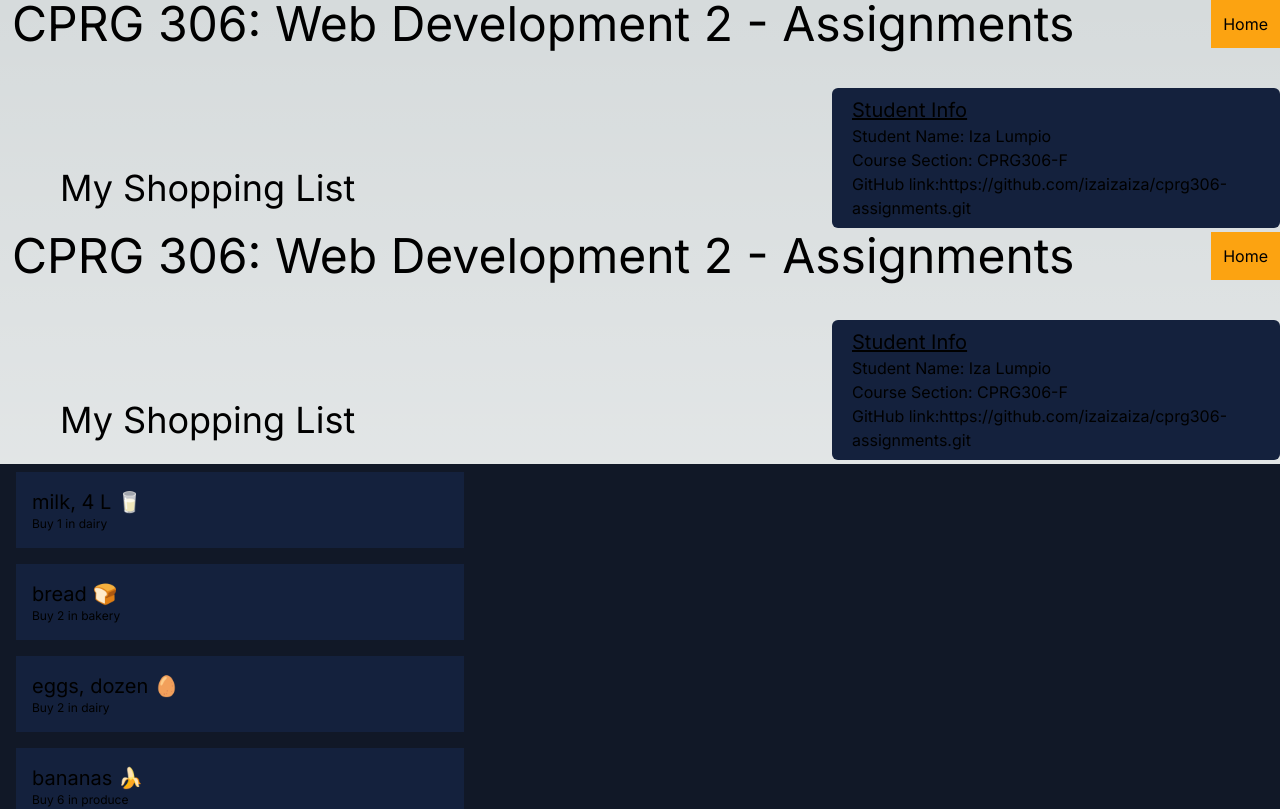
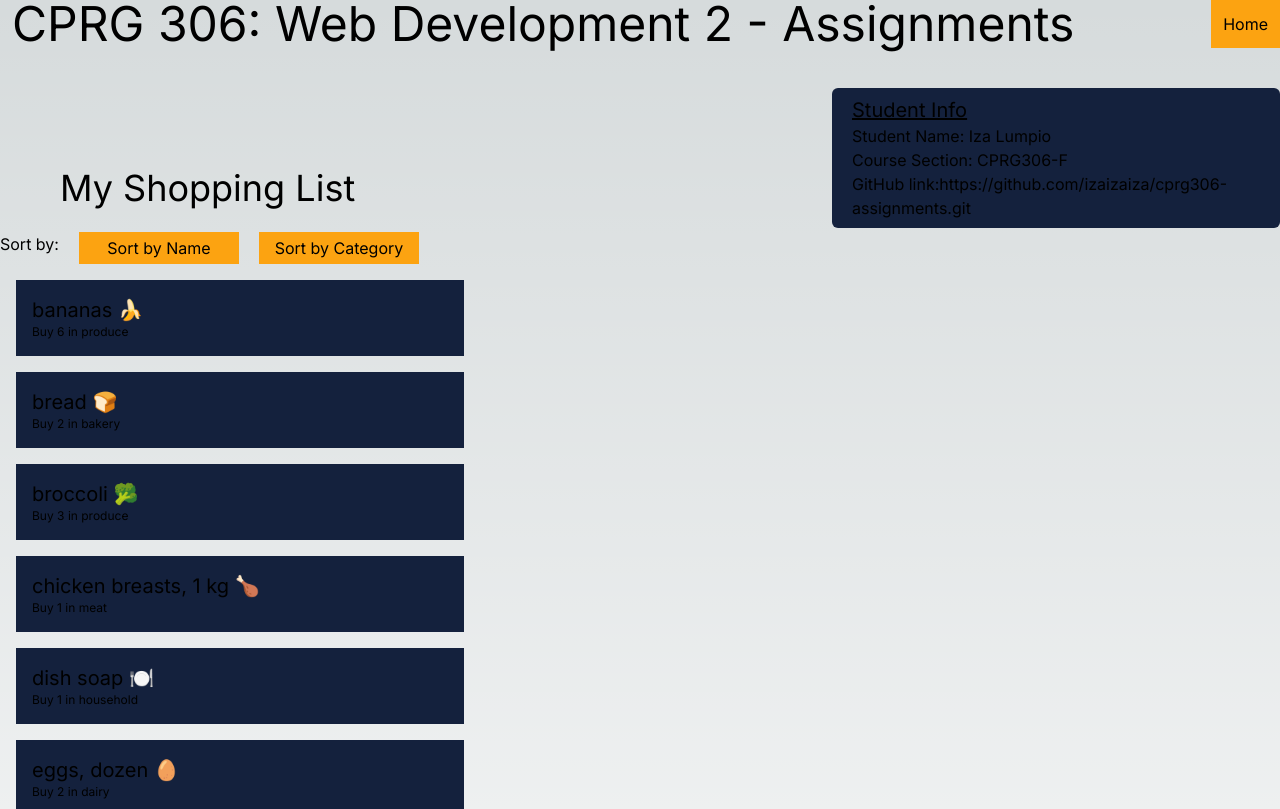
Before and after one commit to izaizaiza/cprg306-assignments, a Next.js app: page /week5 in a window 1280 px wide. Shown: the top 809 px of the page. Built offline with nearby package versions, Linux system fonts and the light colour scheme.

Commit message:
added sort buttons

```diff
--- a/app/week5/item-list.js
+++ b/app/week5/item-list.js
@@ -0,0 +1,68 @@
+"use client"
+
+
+import { useState } from "react";
+import itemsData from "./items.json";
+import Item from "./item.js";
+
+
+
+export default function ItemList() {
+
+
+
+    // 1.initialize state variable
+    // create state variable named sortBy and setter function setSortBy
+    // set initial value to "name"
+    let [sortBy, setSortBy] = useState("name");
+
+    //2. Sort the items use javaScript's sort function to sort the items array
+    // if sortBy is name, sort the items by name
+    // if sortBy is category, sort the items by category
+
+    let sortedItems = itemsData.sort((a, b) => {
+        if (sortBy === "name") {
+            return a.name.localeCompare(b.name);
+        } else {
+            return a.category.localeCompare(b.category);
+        }
+    });
+
+
+    console.log(sortedItems)
+
+
+
+    return (
+        <div>
+        <div>
+            <div
+            className="flex flex-row gap-5"
+            >
+                <p>Sort by:</p>
+
+                <button
+                className="p-1 w-40 bg-custom-orange hover:text-custom-slate "
+                onClick={() => setSortBy('name')}
+                >
+                    Sort by Name
+                </button>
+
+                <button
+                className="p-1 w-40 bg-custom-orange hover:text-custom-slate"
+                onClick={() => setSortBy('category')}
+                >
+                    Sort by Category
+                </button>
+            </div>
+
+        </div>
+        <ul>
+            {sortedItems.map(item => (
+            <Item key={item.id} {...item} />
+            ))}
+        </ul>
+        </div>
+
+    );
+}
--- a/app/week5/item.js
+++ b/app/week5/item.js
@@ -2,7 +2,7 @@
 
 export default function Item({ name, quantity, category }) {
     return (
-        <div className="p-4 ml-4 bg-custom-slate flex-wrap: wrap; max-w-md">
+        <div className="p-4 my-4 ml-4 bg-custom-slate flex-wrap: wrap; max-w-md">
             <h3 className="text-xl">{name}</h3>
             <p className= "text-xs">Buy {quantity} in {category}</p>
         </div>
--- a/app/week5/page.js
+++ b/app/week5/page.js
@@ -1,21 +1,18 @@
 import StudentInfo from "../StudentInfo";
 import Link from 'next/link'
-//import ItemList from "../week3/item-list"
-import Page from "../week3/page"
+import ItemList from "./item-list"
 
-export default function Week2() {
+export default function Week5() {
     return (
         <main>
-
             <div className="flex flex-col">
-
                 <div className="flex flex-row">
                     <h1 className="flex flex-grow ml-3 text-5xl">
                         CPRG 306: Web Development 2 - Assignments
                     </h1>
 
                     <nav className="flex flex-shrink bg-custom-orange p-3 self-start">
-                        <Link href="/" class="hover:text-custom-slate">Home</Link>
+                        <Link href="/" className="hover:text-custom-slate">Home</Link>
                     </nav>
 
                 </div>
@@ -28,12 +25,10 @@ export default function Week2() {
                 </div>
 
                 <div>
-                    <Page></Page>
+                    <ItemList className="flex-wrap: wrap; max-w-5xl"></ItemList>
                 </div>
 
-            </div>
-
-
+                </div>
         </main>
     );
   }
```
